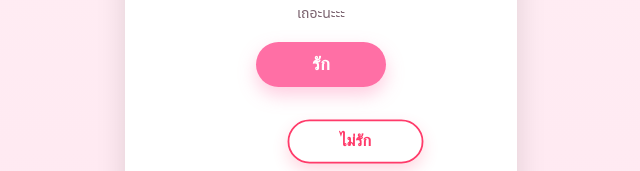
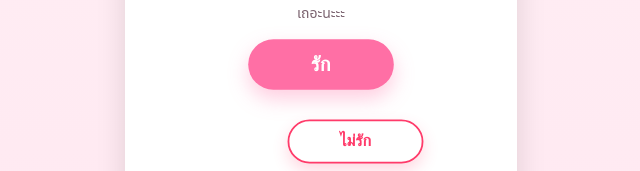
Before and after one commit to poroboy/love-website-01, a plain HTML site: page index.html in a window 1280 px wide. Both pictures are taken after a click on the button "ไม่รัก". Shown: the part 334-505 px from the top of the page, 319-959 px from the left. Drawn offline with Linux system fonts and the light colour scheme.

Commit message:
Update index.html
Update 02

```diff
--- a/index.html
+++ b/index.html
@@ -12,7 +12,6 @@
       --accent:#ff6fa5;
       --accent-2:#ff3b6a;
     }
-    /* Mobile-first layout */
     html,body{ height:100%; margin:0; -webkit-tap-highlight-color:transparent; }
     body{
       font-family:"Noto Sans Thai",system-ui,-apple-system,Segoe UI,Roboto,sans-serif;
@@ -22,12 +21,10 @@
 
     .app{ height:calc(var(--vh, 1vh) * 100); display:flex; align-items:center; justify-content:center; position:relative; overflow:hidden; padding:16px; padding-bottom:calc(16px + env(safe-area-inset-bottom)); }
 
-    /* floating hearts */
     .hearts{ position:absolute; inset:0; pointer-events:none; overflow:hidden; z-index:0; }
     .heart{ position:absolute; bottom:-40px; font-size:16px; opacity:.4; animation:floatUp 8s linear infinite; filter:drop-shadow(0 2px 2px rgba(0,0,0,.06)); }
     @keyframes floatUp{ 0%{ transform:translateY(0) scale(.8); opacity:0 } 10%{ opacity:.4 } 100%{ transform:translateY(-120vh) scale(1.1); opacity:0 } }
 
-    /* card */
     .card{
       width:90vw;
       max-width:360px;
@@ -37,7 +34,6 @@
     h1{ margin:0 0 6px; font-size:clamp(22px, 6vw, 28px); line-height:1.25; }
     .note{ opacity:.7; margin-top:4px; font-size:14px }
 
-    /* buttons area */
     .btns{ position:relative; margin-top:18px; min-height:160px; }
     .row{ display:flex; gap:10px; justify-content:center; flex-wrap:wrap; }
 
@@ -94,6 +90,7 @@
 
     let tries = 0;
     const maxTries = 7;
+    let loveGrow = 1;
 
     const rounds = [
       { title: 'ให้ตอบอีกรอบ 😢', sub: 'เถอะนะะะ' },
@@ -134,6 +131,11 @@
 
     function noSize(){ return { w: noBtn.offsetWidth * noScale, h: noBtn.offsetHeight * noScale }; }
 
+    function growLoveBtn(){
+      loveGrow += 0.12; // grow each time
+      loveBtn.style.transform = `scale(${loveGrow})`;
+    }
+
     function repositionNo(){
       if(!document.body.contains(noBtn)) return;
       const container = btns.getBoundingClientRect();
@@ -170,6 +172,7 @@
       if (rounds[idx]){ title.textContent = rounds[idx].title; subtitle.textContent = rounds[idx].sub; }
 
       resizeNo();
+      growLoveBtn();
       repositionNo();
 
       if(tries >= maxTries){
```
